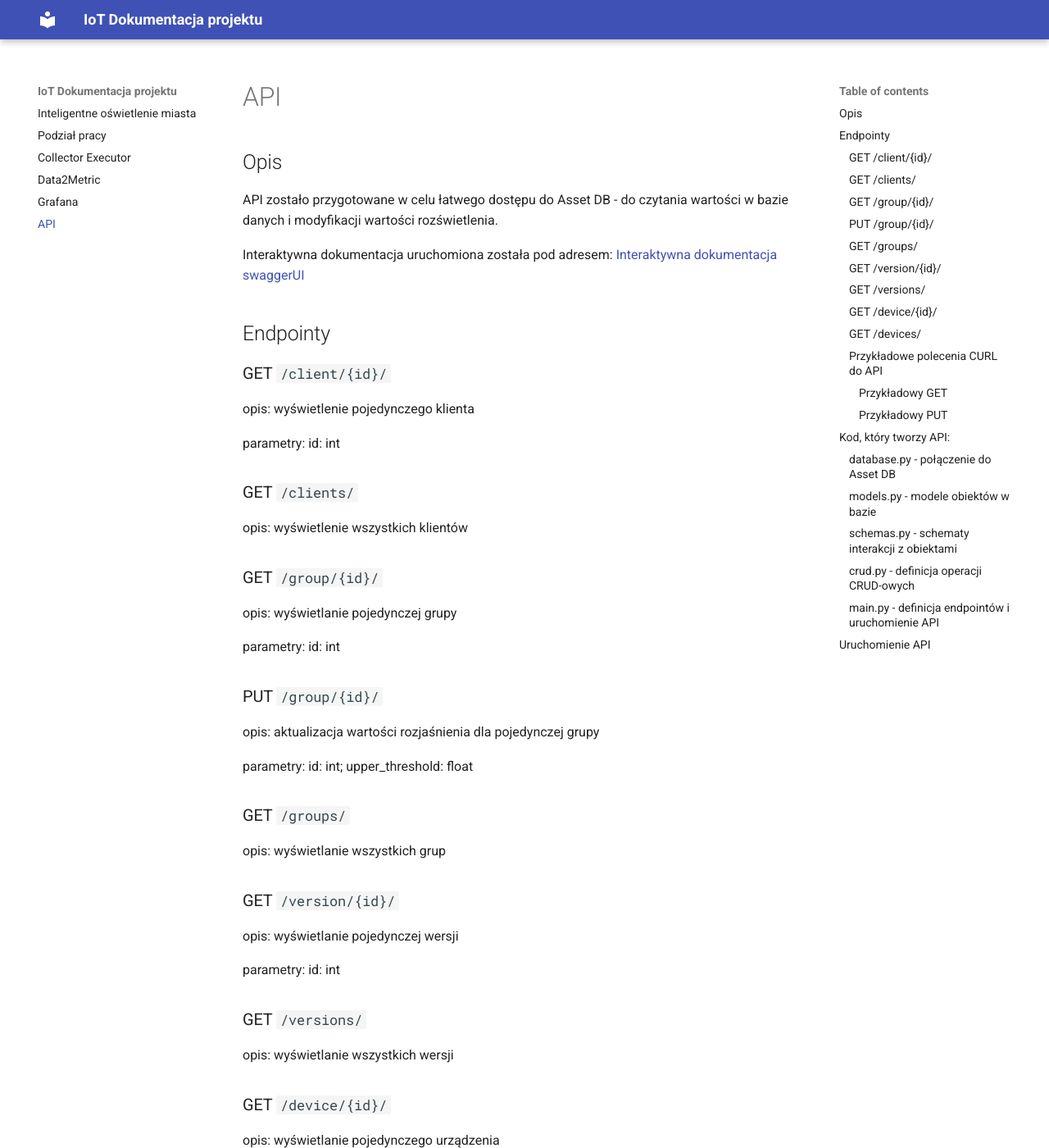
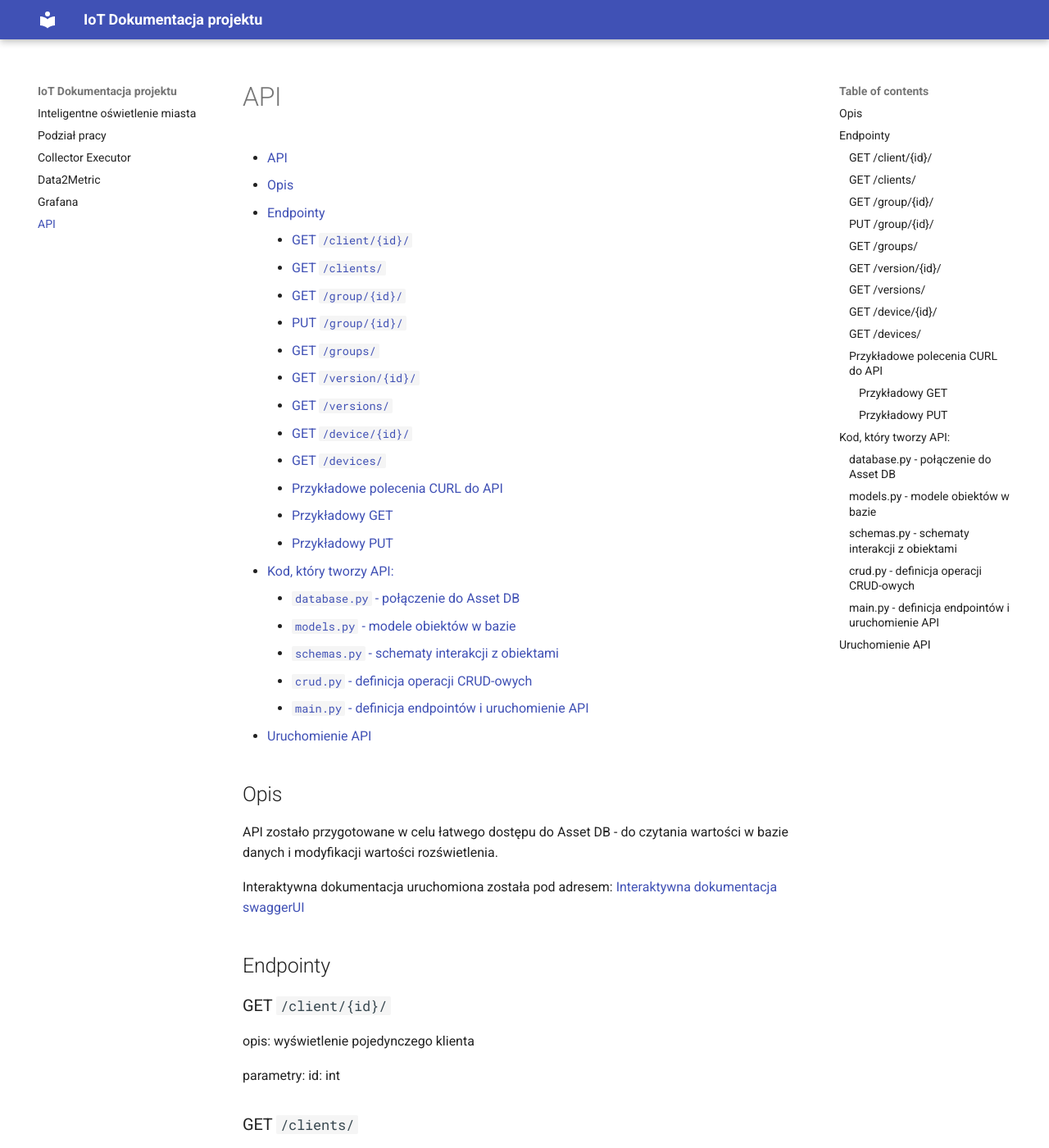
Before and after one commit to olgasiwak/iot, an MkDocs documentation site: the page built from docs/docs/api.md, in a window 1280 px wide and 1400 px high. Shown: the whole window at 82% size. Built offline with MkDocs 1.6.1 and Material for MkDocs 9.7.7, drawn with Linux system fonts in a browser that asks for light colours.

Commit message:
API documentation - TOC added

```diff
--- a/docs/docs/api.md
+++ b/docs/docs/api.md
@@ -1,4 +1,27 @@
 # API
+
+- [API](#api)
+  * [Opis](#opis)
+  * [Endpointy](#endpointy)
+    + [GET `/client/{id}/`](#get---client--id---)
+    + [GET `/clients/`](#get---clients--)
+    + [GET `/group/{id}/`](#get---group--id---)
+    + [PUT `/group/{id}/`](#put---group--id---)
+    + [GET `/groups/`](#get---groups--)
+    + [GET `/version/{id}/`](#get---version--id---)
+    + [GET `/versions/`](#get---versions--)
+    + [GET `/device/{id}/`](#get---device--id---)
+    + [GET `/devices/`](#get---devices--)
+    + [Przykładowe polecenia CURL do API](#przyk-adowe-polecenia-curl-do-api)
+      - [Przykładowy GET](#przyk-adowy-get)
+      - [Przykładowy PUT](#przyk-adowy-put)
+  * [Kod, który tworzy API:](#kod--kt-ry-tworzy-api-)
+    + [`database.py` - połączenie do Asset DB](#-databasepy----po--czenie-do-asset-db)
+    + [`models.py` - modele obiektów w bazie](#-modelspy----modele-obiekt-w-w-bazie)
+    + [`schemas.py` - schematy interakcji z obiektami](#-schemaspy----schematy-interakcji-z-obiektami)
+    + [`crud.py` - definicja operacji CRUD-owych](#-crudpy----definicja-operacji-crud-owych)
+    + [`main.py` - definicja endpointów i uruchomienie API](#-mainpy----definicja-endpoint-w-i-uruchomienie-api)
+  * [Uruchomienie API](#uruchomienie-api)
 
 ## Opis
 API zostało przygotowane w celu łatwego dostępu do Asset DB - do czytania wartości w bazie danych i modyfikacji wartości rozświetlenia.
```
